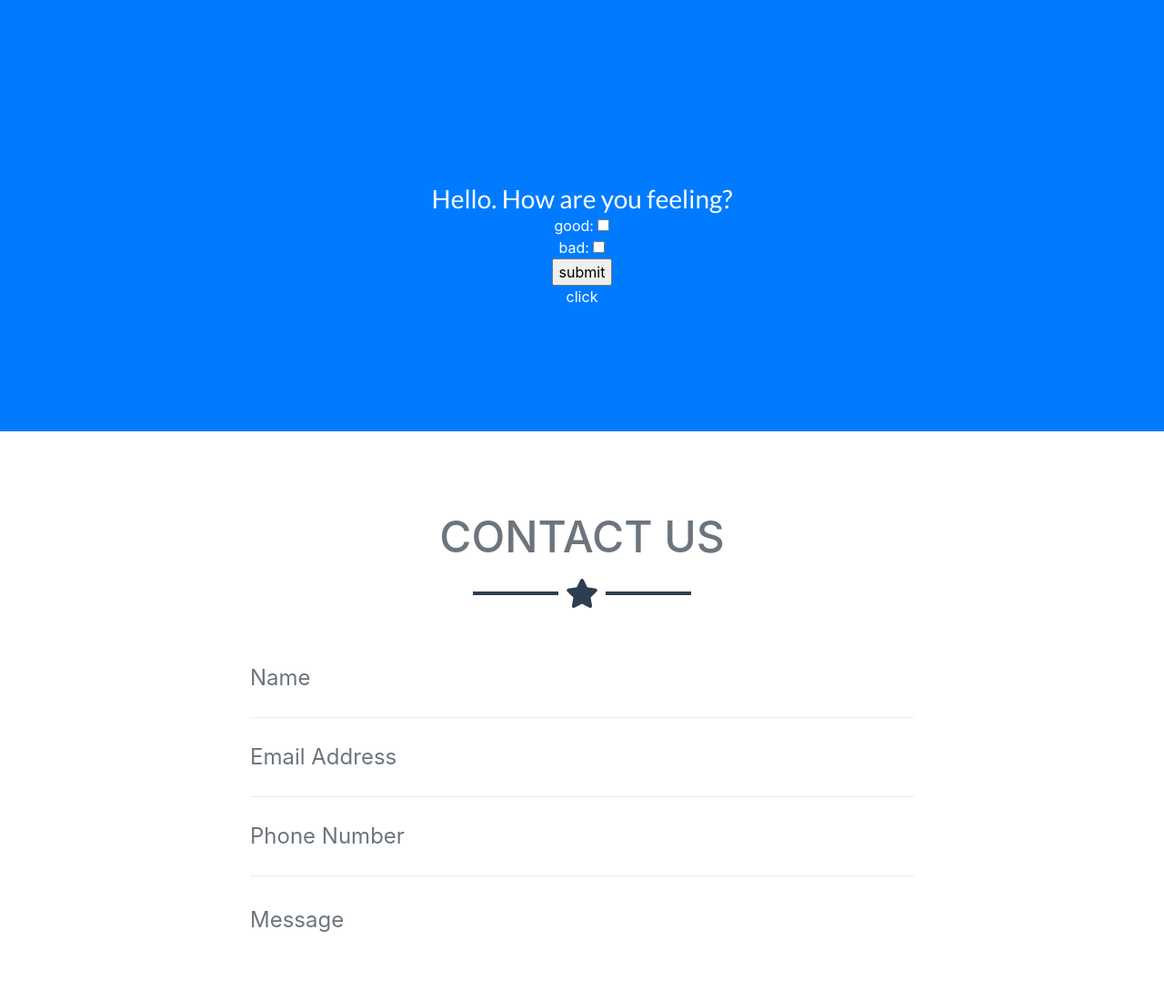
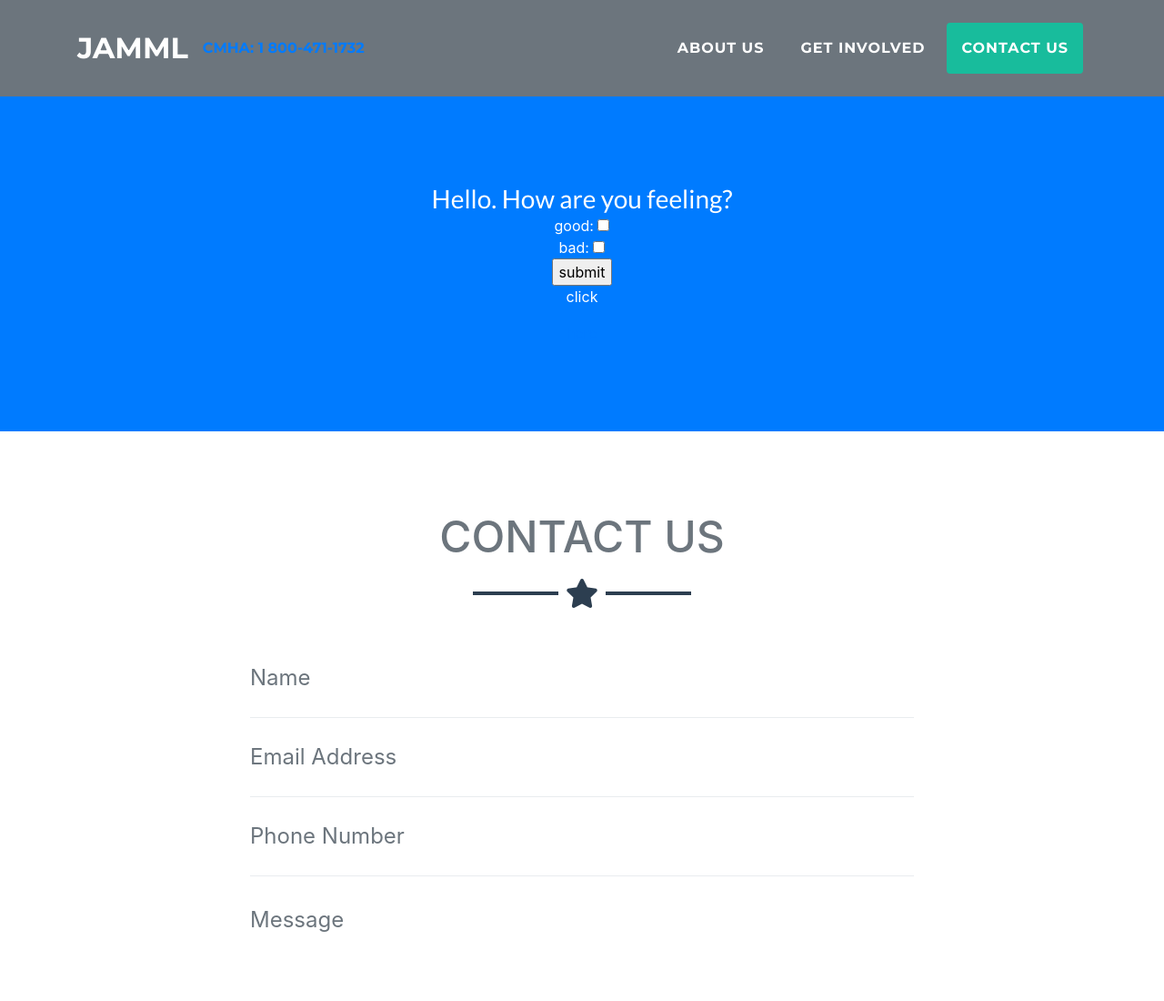
Before and after one commit to minhqto/starterhacks_2018_seneca, a website with bundled scripts: page starterhacks/startbootstrap-freelancer-gh-pages/jamml_page.html in a window 1280 px wide. Shown: the top 1100 px of the page at 91% size. Built offline with nearby package versions, Linux system fonts and the light colour scheme.

Commit message:
re-added in menu for jamml bot page

```diff
--- a/starterhacks/startbootstrap-freelancer-gh-pages/jamml_page.html
+++ b/starterhacks/startbootstrap-freelancer-gh-pages/jamml_page.html
@@ -30,7 +30,31 @@
   </head>
 
   <body id="page-top">
+      <!-- Navigation -->
+      <nav class="navbar navbar-expand-lg bg-secondary fixed-top text-uppercase" id="mainNav">
+        <div class="container">
+          <a class="navbar-brand js-scroll-trigger" href="#page-top">JAMML</a>
+          <a href="https://cmha.ca/about-cmha/contact-us"> CMHA: 1 800-471-1732</a>
+          <button class="navbar-toggler navbar-toggler-right text-uppercase bg-primary text-white rounded" type="button" data-toggle="collapse" data-target="#navbarResponsive" aria-controls="navbarResponsive" aria-expanded="false" aria-label="Toggle navigation">
+            Menu
+            <i class="fas fa-bars"></i>
+          </button>
+          <div class="collapse navbar-collapse" id="navbarResponsive">
+            <ul class="navbar-nav ml-auto">
+              <li class="nav-item mx-0 mx-lg-1">
+                <a class="nav-link py-3 px-0 px-lg-3 rounded js-scroll-trigger" href="#portfolio">About Us</a>
+              </li>
+              <li class="nav-item mx-0 mx-lg-1">
+                <a class="nav-link py-3 px-0 px-lg-3 rounded js-scroll-trigger" href="#about">Get Involved</a>
+              </li>
+              <li class="nav-item mx-0 mx-lg-1">
+                <a class="nav-link py-3 px-0 px-lg-3 rounded js-scroll-trigger" href="#contact">Contact Us</a>
 
+              </li>
+            </ul>
+          </div>
+        </div>
+      </nav>
     <!-- Header -->
 
     <header class="masthead bg-primary text-white text-center">
```
